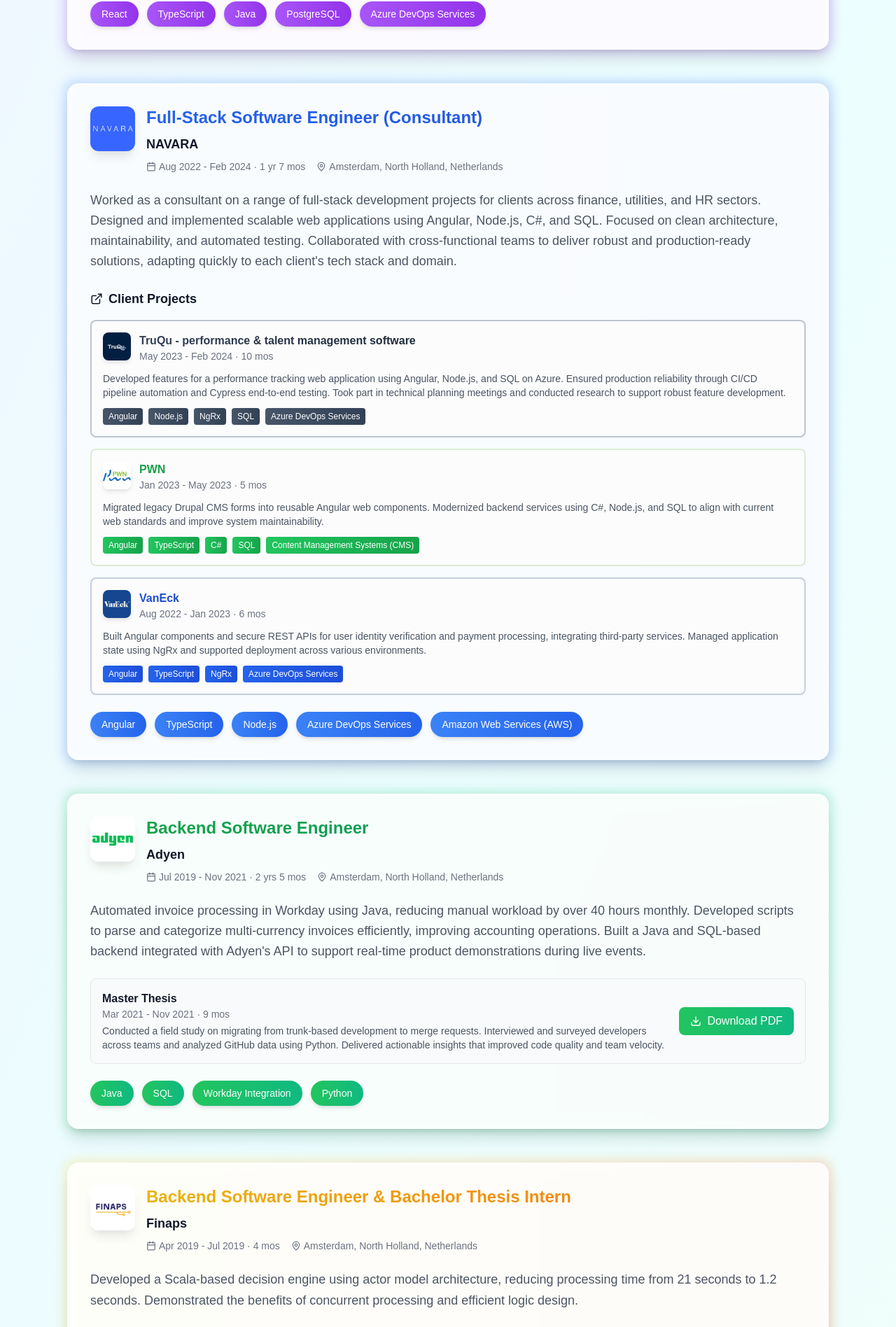
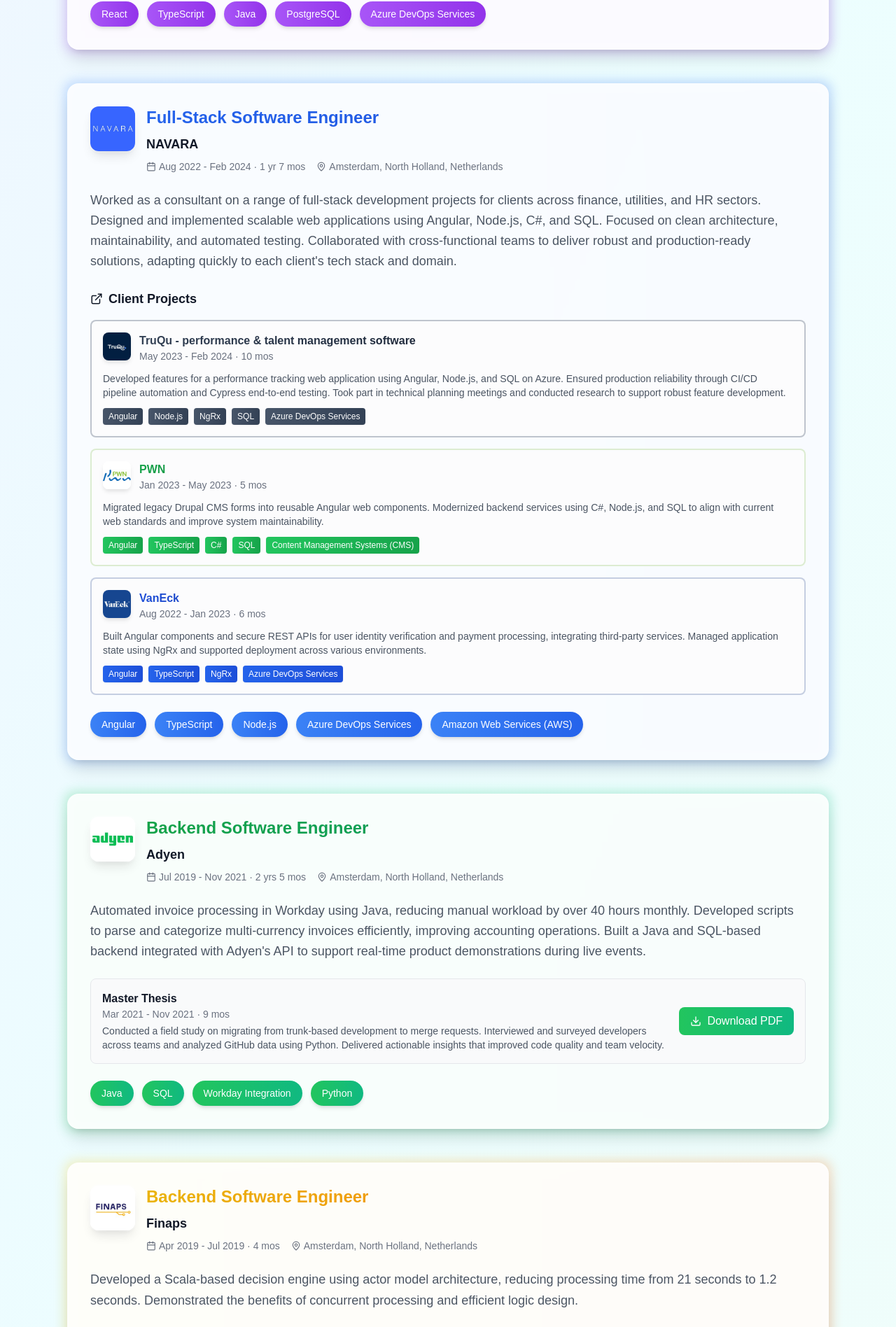
Before and after one commit to toondeboer/website, a Next.js app in the folder frontend/: page / in a window 1280 px wide. Shown: the part 4071-5967 px from the top of the page at 70% size. Built offline with nearby package versions, Linux system fonts and the light colour scheme.

Commit message:
update job titles

```diff
--- a/frontend/components/ProfessionalExperience.tsx
+++ b/frontend/components/ProfessionalExperience.tsx
@@ -47,7 +47,7 @@
     },
     {
       id: "navara",
-      title: "Full-Stack Software Engineer (Consultant)",
+      title: "Full-Stack Software Engineer",
       company: "NAVARA",
       period: "Aug 2022 - Feb 2024",
       duration: "1 yr 7 mos",
@@ -150,7 +150,7 @@
     },
     {
       id: "finaps",
-      title: "Backend Software Engineer & Bachelor Thesis Intern",
+      title: "Backend Software Engineer",
       company: "Finaps",
       period: "Apr 2019 - Jul 2019",
       duration: "4 mos",
```
